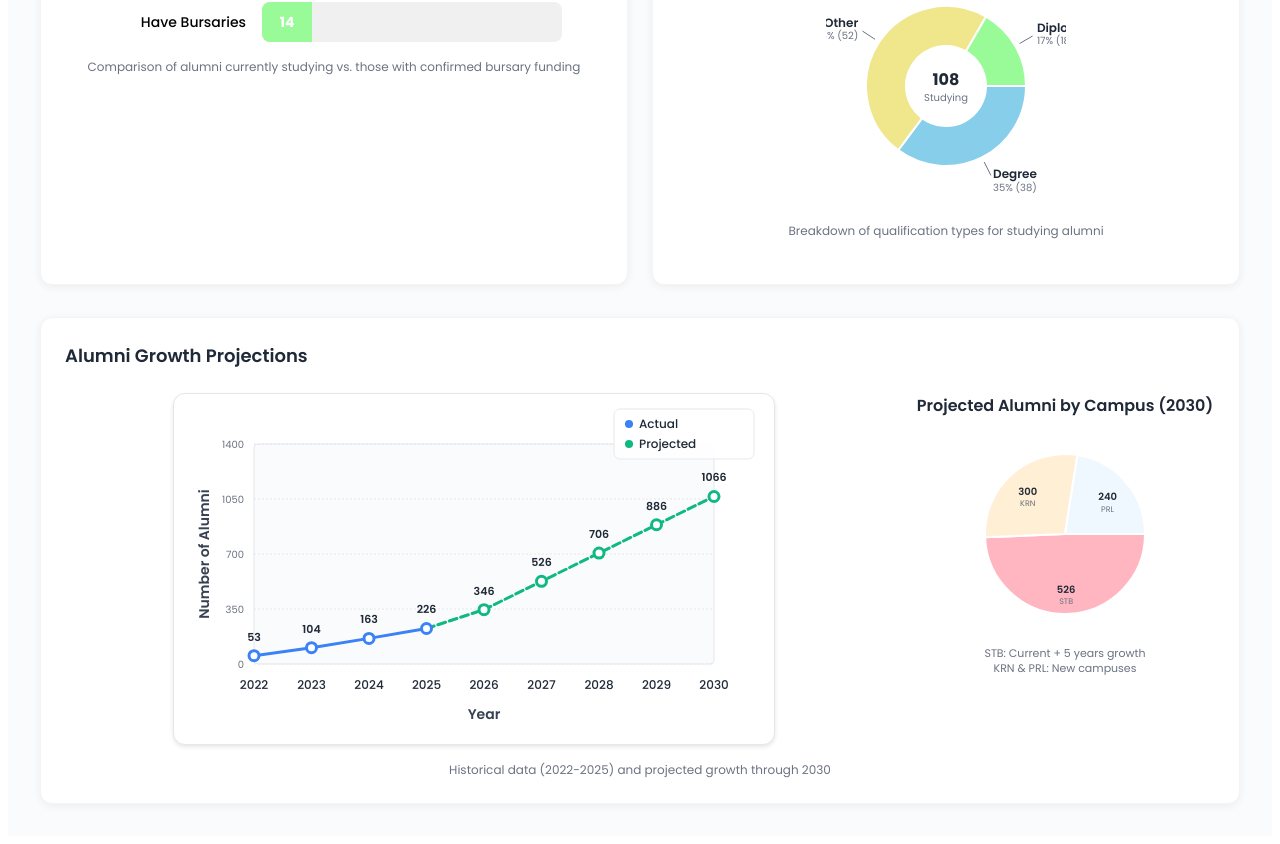
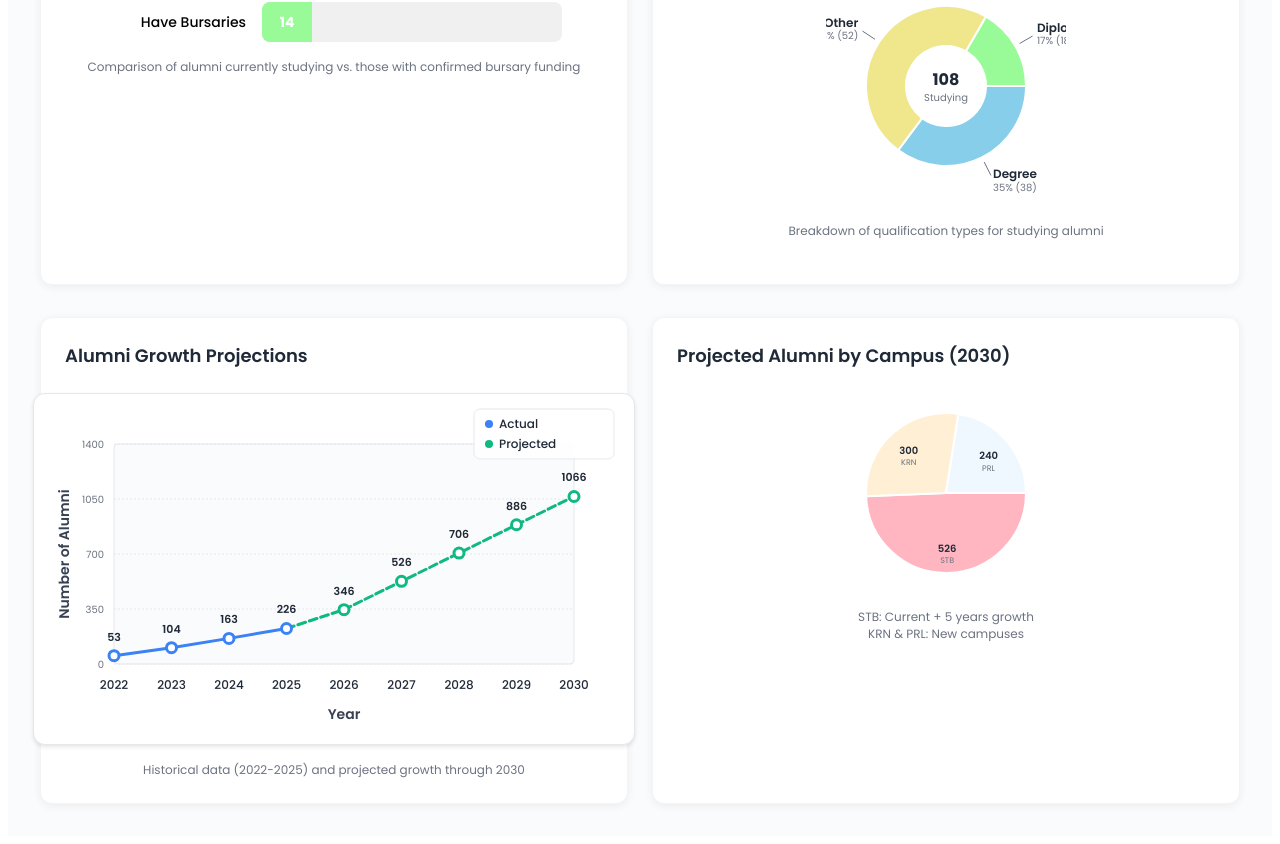
Before and after one commit to sweber-nextlevel/pathways-alumni-dashboard, a Next.js app: page / in a window 1280 px wide. Shown: the part 1417-2261 px from the top of the page. Built offline with nearby package versions, Linux system fonts and the light colour scheme.

Commit message:
Split alumni projections into separate containers

```diff
--- a/pages/index.js
+++ b/pages/index.js
@@ -1274,14 +1274,20 @@ export default function Home() {
             </div>
           </div>
 
-          {/* Alumni Projections */}
+          {/* Alumni Projections - Split into two separate containers */}
+          <div style={{
+            display: 'grid',
+            gridTemplateColumns: 'repeat(auto-fit, minmax(400px, 1fr))',
+            gap: '24px',
+            marginTop: '32px'
+          }}>
+            {/* Alumni Growth Line Chart */}
             <div style={{
               backgroundColor: 'white',
               padding: '24px',
               borderRadius: '12px',
               boxShadow: '0 2px 8px rgba(0,0,0,0.06)',
-            border: '1px solid #f3f4f6',
-            marginTop: '32px'
+              border: '1px solid #f3f4f6'
             }}>
               <h3 style={{
                 margin: '0 0 24px 0',
@@ -1291,26 +1297,44 @@ export default function Home() {
               }}>Alumni Growth Projections</h3>
               <div style={{
                 display: 'flex',
-              gap: '32px',
-              alignItems: 'flex-start',
-              justifyContent: 'center',
-              flexWrap: 'wrap'
+                flexDirection: 'column',
+                alignItems: 'center'
               }}>
-              <div style={{ flex: '1', minWidth: '400px' }}>
                 <LineChart
                   actualData={stats?.actualAlumniData || []}
                   projectedData={stats?.projectedAlumniData || []}
                   title="Alumni Growth Over Time"
                 />
+                <div style={{
+                  marginTop: '16px',
+                  textAlign: 'center',
+                  fontSize: '12px',
+                  color: '#6b7280'
+                }}>
+                  Historical data (2022-2025) and projected growth through 2030
                 </div>
-              <div style={{ flex: '0 0 300px' }}>
-                <h4 style={{
-                  margin: '0 0 16px 0',
-                  fontSize: '16px',
+              </div>
+            </div>
+
+            {/* Projected Alumni by Campus */}
+            <div style={{
+              backgroundColor: 'white',
+              padding: '24px',
+              borderRadius: '12px',
+              boxShadow: '0 2px 8px rgba(0,0,0,0.06)',
+              border: '1px solid #f3f4f6'
+            }}>
+              <h3 style={{
+                margin: '0 0 24px 0',
+                fontSize: '18px',
                 fontWeight: '600',
-                  color: '#1f2937',
-                  textAlign: 'center'
-                }}>Projected Alumni by Campus (2030)</h4>
+                color: '#1f2937'
+              }}>Projected Alumni by Campus (2030)</h3>
+              <div style={{
+                display: 'flex',
+                flexDirection: 'column',
+                alignItems: 'center'
+              }}>
                 <PieChart
                   data={{
                     'STB': 526, // 226 + 5*60
@@ -1321,10 +1345,10 @@ export default function Home() {
                   showNumbers={true}
                 />
                 <div style={{
-                  marginTop: '12px',
-                  fontSize: '11px',
+                  marginTop: '16px',
+                  textAlign: 'center',
+                  fontSize: '12px',
                   color: '#6b7280',
-                  textAlign: 'center',
                   lineHeight: '1.4'
                 }}>
                   STB: Current + 5 years growth<br/>
@@ -1332,14 +1356,6 @@ export default function Home() {
                 </div>
               </div>
             </div>
-            <div style={{
-              marginTop: '16px',
-              textAlign: 'center',
-              fontSize: '12px',
-              color: '#6b7280'
-            }}>
-              Historical data (2022-2025) and projected growth through 2030
-            </div>
           </div>
         </main>
       </div>
```
Lines whose indentation alone changed are shown as unchanged.
